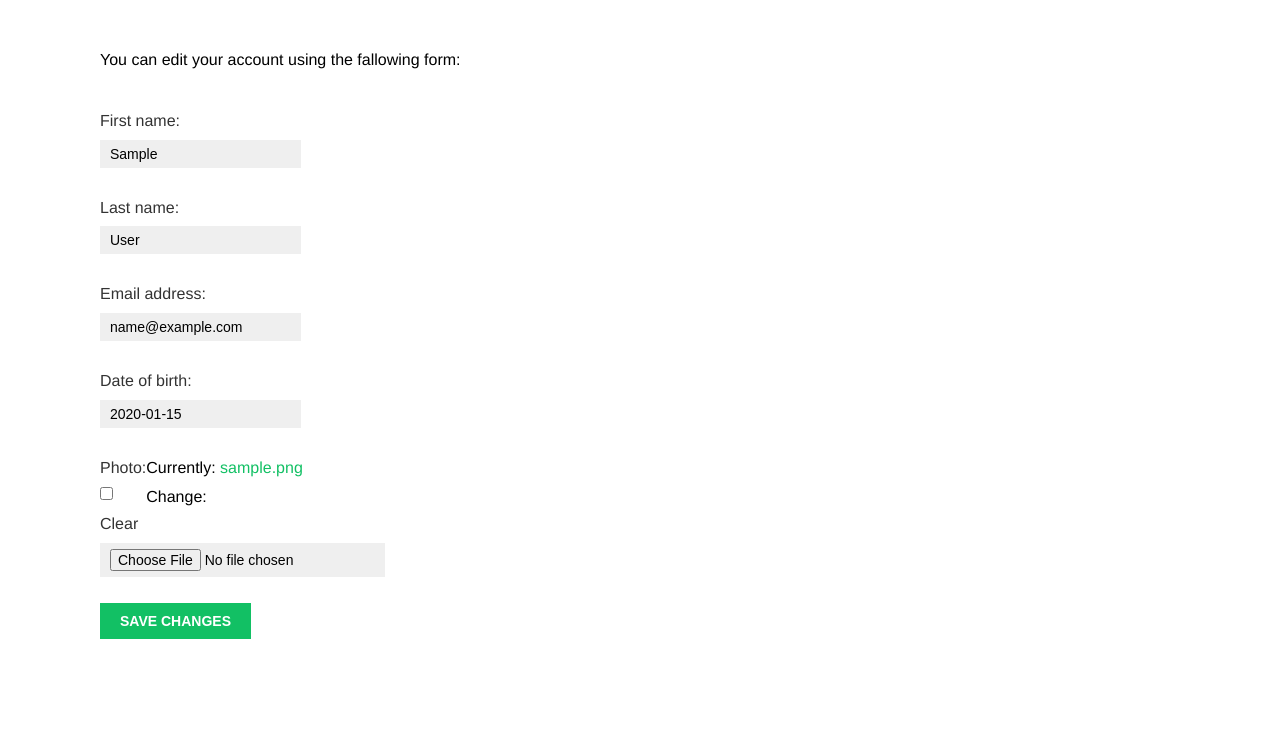
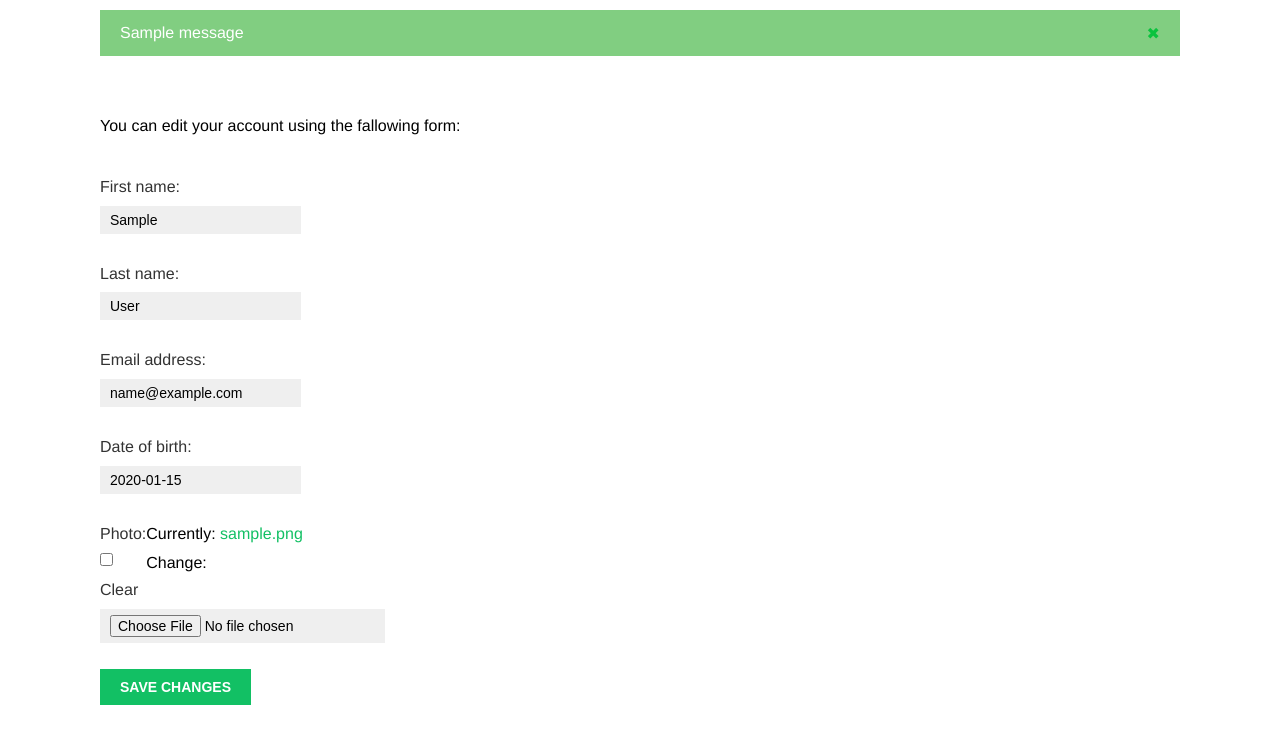
Before and after one commit to casol/Social-web-app, a Django app: page /account/edit/ in a window 1280 px wide. Shown: the part 48-778 px from the top of the page. Before the commit the page ends 687 px from the top, so only its background shows below. Run offline with Django 3.2, Linux system fonts and the light colour scheme; a user stored in the database is signed in; tables that the repository leaves empty hold one stand-in row (values such as "Sample post"); one stand-in notice (Sample message) is shown; some web fonts are replaced.

Commit message:
Messages framwork for profile edit view

```diff
--- a/bookmarks/account/templates/base.html
+++ b/bookmarks/account/templates/base.html
@@ -30,6 +30,16 @@
             {% endif %}
         </span>
     </div>
+        {% if messages %}
+            <ul class="messages">
+                {% for message in messages %}
+                <li class="{{ message.tags }}">
+                    {{ message|safe }}
+                    <a href="#" class="close">✖</a>
+                </li>
+                {% endfor %}
+            </ul>
+        {% endif %}
     <div id="content">
         {% block content %}
         {% endblock %}
--- a/bookmarks/account/views.py
+++ b/bookmarks/account/views.py
@@ -1,11 +1,11 @@
 from django.http import HttpResponse
 from django.shortcuts import render
 from django.contrib.auth import authenticate, login
-from .forms import LoginForm
 from django.contrib.auth.decorators import login_required
 from .forms import LoginForm, UserRegistrationForm
 from .forms import UserEditForm, ProfileEditForm
 from .models import Profile
+from django.contrib import messages
 
 
 @login_required
@@ -73,6 +73,10 @@ def edit(request):
         if user_form.is_valid() and profile_form.is_valid():
             user_form.save()
             profile_form.save()
+            messages.success(request, 'Profile updated '\
+                                      'successfully')
+        else:
+            messages.error(request, 'Error updating your profile')
     else:
         user_form = UserEditForm(instance=request.user)
         profile_form = ProfileEditForm(instance=request.user.profile)
```
